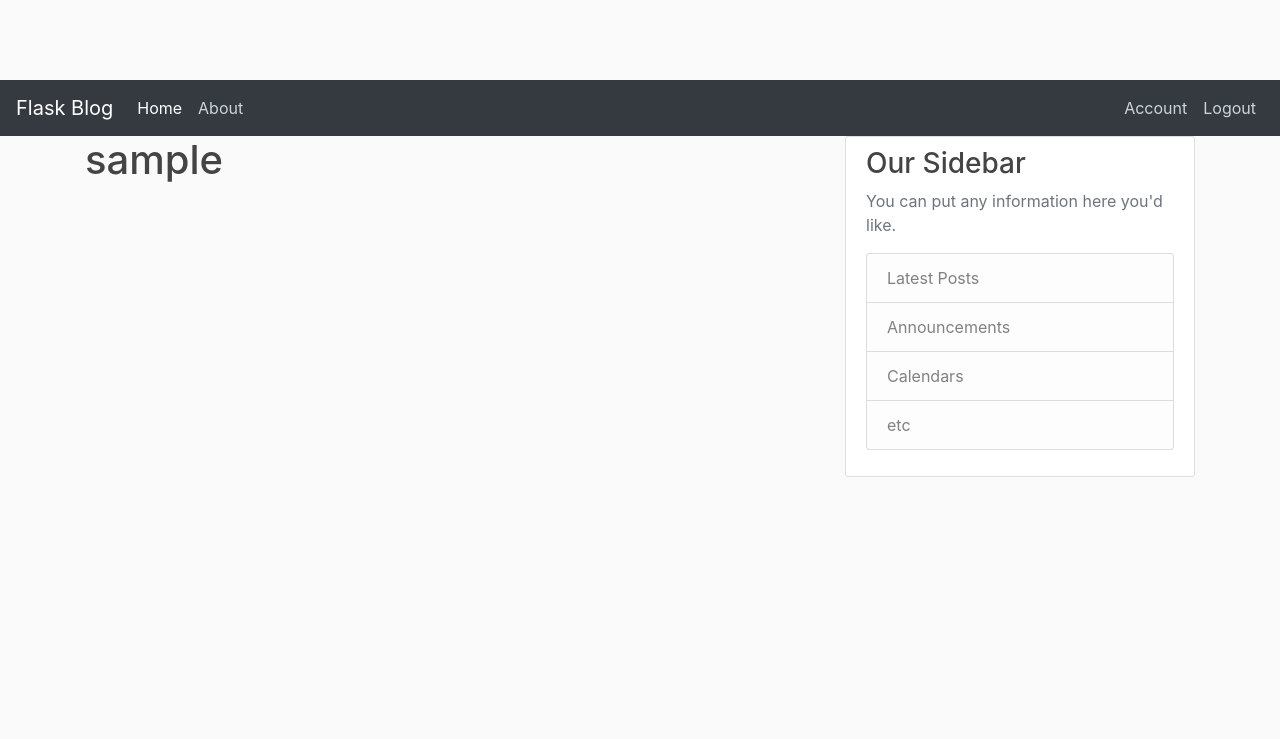
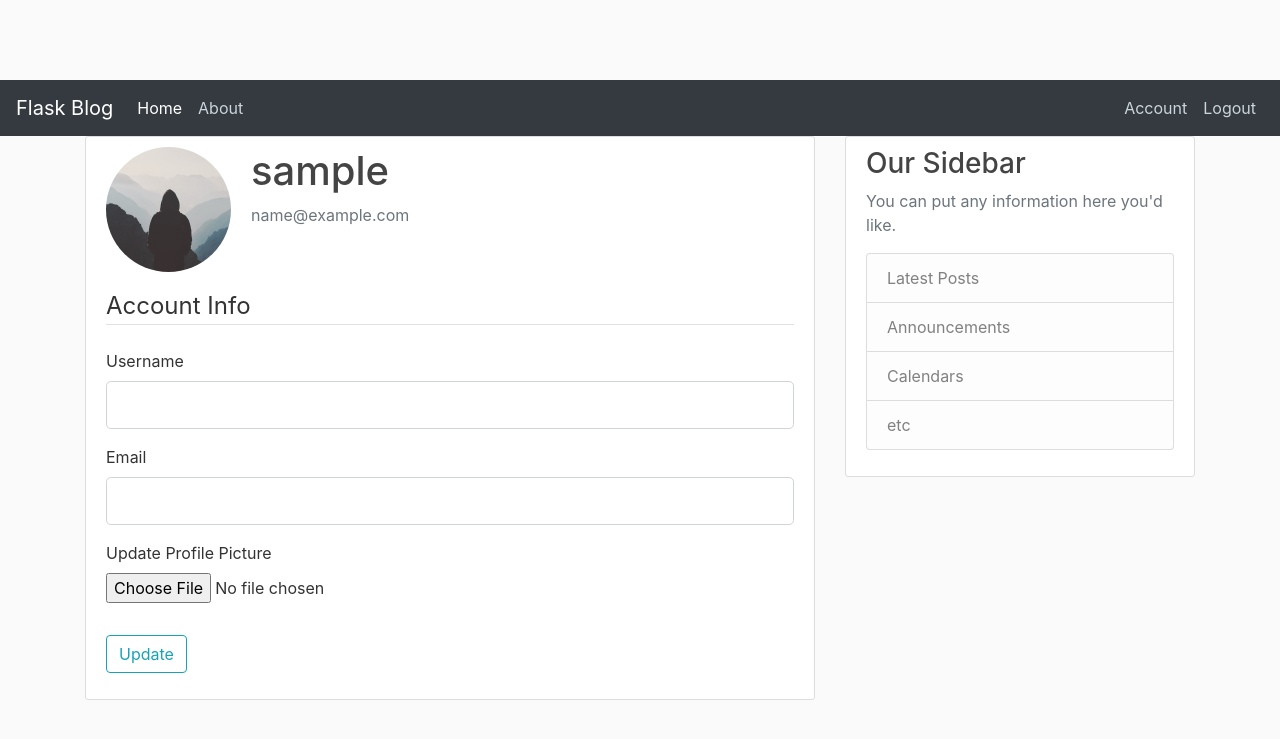
Before and after one commit to Vuduong96/flaskblog, a Flask app: page /account in a window 1280 px wide. Shown: the top 739 px of the page. Run offline with Flask 2, Linux system fonts and the light colour scheme; the visitor is signed in with stand-in values (Sample User, id 1); data comes from the database, SQL or seed files in the repository; some libraries are stand-ins or nearby versions.

Commit message:
User Account and Profile Picture
Change Profile Picture, update email and username.

```diff
--- a/flaskblog/__init__.py
+++ b/flaskblog/__init__.py
@@ -11,6 +11,8 @@ conn = "mysql+pymysql://{0}:{1}@{2}/{3}".format(confidential.dbuser, confidentia
 app = Flask(__name__)
 app.config['SECRET_KEY'] = '43b2a30aa627f539c748cda0d7615d6a'
 app.config['SQLALCHEMY_DATABASE_URI'] = conn
+app.config['UPLOAD_EXTENSIONS'] = ['.jpg', '.png', '.gif']
+
 
 from flask_sqlalchemy import SQLAlchemy
 db = SQLAlchemy(app) #app
--- a/flaskblog/forms.py
+++ b/flaskblog/forms.py
@@ -1,4 +1,6 @@
 from flask_wtf import FlaskForm
+from flask_wtf.file import FileField, FileAllowed
+from flask_login import current_user
 from wtforms import StringField, PasswordField, SubmitField, BooleanField
 from wtforms.validators import DataRequired, Length, Email, EqualTo, ValidationError
 from flaskblog.models import User
@@ -31,3 +33,24 @@ class LoginForm(FlaskForm):
     password = PasswordField('Password', validators=[DataRequired()])
     remember = BooleanField('Remember Me')
     submit = SubmitField('Login')
+
+
+class UpdateAccountForm(FlaskForm):
+    username = StringField('Username',
+                            validators=[DataRequired(), Length(min=2, max=20)])
+    email = StringField('Email',
+                        validators=[DataRequired(), Email()])
+    picture = FileField('Update Profile Picture', validators=[FileAllowed(['jpg', 'png'])])
+    submit = SubmitField('Update')
+
+    def validate_username(self, username):
+        if username.data != current_user.username:
+            user = User.query.filter_by(username=username.data).first()
+            if user:
+                raise ValidationError('That username is taken. Please choose a differnt one')
+
+    def validate_email(self, email):
+        if email.data != current_user.email:
+            email = User.query.filter_by(email=email.data).first()
+            if email:
+                raise ValidationError('This email has been registered. Please login or choose a differnt one')
--- a/flaskblog/models.py
+++ b/flaskblog/models.py
@@ -11,7 +11,7 @@ class User(db.Model, UserMixin):
     id = db.Column(db.Integer, primary_key=True)
     username = db.Column(db.String(20), unique=True, nullable=False)
     email = db.Column(db.String(120), unique=True, nullable=False)
-    image_file = db.Column(db.String(20), nullable=False, default='default.jpg')
+    image_file = db.Column(db.String(20), nullable=False, default='default.png')
     password = db.Column(db.String(60), nullable=False)
 
     # Relation one to many (1 author has multiple posts)
--- a/flaskblog/routes.py
+++ b/flaskblog/routes.py
@@ -1,6 +1,9 @@
+import os
+import secrets
+from PIL import Image
 from flask import render_template, url_for, flash, redirect, request
 from flaskblog import app, db, bcrypt
-from flaskblog.forms import RegistrationForm, LoginForm
+from flaskblog.forms import RegistrationForm, LoginForm, UpdateAccountForm
 from flaskblog.models import User, Post
 from flask_login import login_user, current_user, logout_user, login_required
 
@@ -65,7 +68,35 @@ def logout():
     logout_user()
     return redirect(url_for('home'))
 
-@app.route("/account")
+def save_picture(form_picture):
+    random_hex = secrets.token_hex(8)
+    _, f_ext = os.path.splitext(form_picture.filename)
+    picture_fn = random_hex + f_ext
+    picture_path = os.path.join(app.root_path, 'static/profile_pics', picture_fn)
+
+    output_size = (125, 125)
+    i = Image.open(form_picture)
+    i.thumbnail(output_size)
+    i.save(picture_path)
+
+    return picture_fn
+
+@app.route("/account", methods=['GET', 'POST'])
 @login_required
 def account():
-    return render_template('account.html', title='Account')
+    form = UpdateAccountForm()
+    if form.validate_on_submit():
+        if form.picture.data:
+            picture_file = save_picture(form.picture.data)
+            current_user.image_file = picture_file
+        current_user.username = form.username.data
+        current_user.email = form.email.data
+        db.session.commit()
+        flash('Your username and password have been updated!', 'success')
+        return redirect(url_for('account'))
+    elif request.method == 'GET':
+        form.username.data == current_user.username
+        form.email.data == current_user.email
+    image_file = url_for('static', filename ='profile_pics/' + current_user.image_file)
+    return render_template('account.html', title='Account',
+                            image_file=image_file, form=form)
--- /dev/null
+++ b/flaskblog/static/main.css
@@ -0,0 +1,80 @@
+body {
+  background: #fafafa;
+  color: #333333;
+  margin-top: 5rem;
+}
+
+h1, h2, h3, h4, h5, h6 {
+  color: #444444;
+}
+
+.bg-steel {
+  background-color: #5f788a;
+}
+
+.site-header .navbar-nav .nav-link {
+  color: #cbd5db;
+}
+
+.site-header .navbar-nav .nav-link:hover {
+  color: #ffffff;
+}
+
+.site-header .navbar-nav .nav-link.active {
+  font-weight: 500;
+}
+
+.content-section {
+  background: #ffffff;
+  padding: 10px 20px;
+  border: 1px solid #dddddd;
+  border-radius: 3px;
+  margin-bottom: 20px;
+}
+
+.article-title {
+  color: #444444;
+}
+
+a.article-title:hover {
+  color: #428bca;
+  text-decoration: none;
+}
+
+.article-content {
+  white-space: pre-line;
+}
+
+.article-img {
+  height: 65px;
+  width: 65px;
+  margin-right: 16px;
+}
+
+.article-metadata {
+  padding-bottom: 1px;
+  margin-bottom: 4px;
+  border-bottom: 1px solid #e3e3e3
+}
+
+.article-metadata a:hover {
+  color: #333;
+  text-decoration: none;
+}
+
+.article-svg {
+  width: 25px;
+  height: 25px;
+  vertical-align: middle;
+}
+
+.account-img {
+  height: 125px;
+  width: 125px;
+  margin-right: 20px;
+  margin-bottom: 16px;
+}
+
+.account-heading {
+  font-size: 2.5rem;
+}
--- a/flaskblog/templates/account.html
+++ b/flaskblog/templates/account.html
@@ -1,4 +1,57 @@
 {% extends "layout.html" %}
 {% block content %}
-    <h1>{{ current_user.username }}</h1>
+    <div class="content-section">
+      <div class="media">
+        <img class="rounded-circle account-img" src="{{ image_file }}">
+        <div class="media-body">
+          <h2 class="account-heading">{{ current_user.username }}</h2>
+          <p class="text-secondary">{{ current_user.email }}</p>
+        </div>
+      </div>
+        <form action="" method="POST" enctype="multipart/form-data">
+            {{ form.hidden_tag() }}
+            <fieldset class="form-group">
+                <legend class="border-bottom mb-4">Account Info</legend>
+                <div class="form-group">
+                    {{ form.username.label(class="form-control-label") }}
+
+                    {% if form.username.errors %}
+                        {{ form.username(class="form-control form-control-lg is-invalid") }}
+                        <div class="invalid-feedback">
+                            {% for error in form.username.errors %}
+                                <span>{{ error }}</span>
+                            {% endfor %}
+                        </div>
+                    {% else %}
+                        {{ form.username(class="form-control form-control-lg") }}
+                    {% endif %}
+                </div>
+                <div class="form-group">
+                    {{ form.email.label(class="form-control-label") }}
+                    {% if form.email.errors %}
+                        {{ form.email(class="form-control form-control-lg is-invalid") }}
+                        <div class="invalid-feedback">
+                            {% for error in form.email.errors %}
+                                <span>{{ error }}</span>
+                            {% endfor %}
+                        </div>
+                    {% else %}
+                        {{ form.email(class="form-control form-control-lg") }}
+                    {% endif %}
+                </div>
+                <div class="form-group">
+                    {{ form.picture.label() }}
+                    {{ form.picture(class="form-control-file") }}
+                    {% if form.picture.errors %}
+                        {% for error in form.picture.errors %}
+                            <span class="text-danger">{{ error }}</span></br>
+                        {% endfor %}
+                    {% endif %}
+                </div>
+            </fieldset>
+            <div class="form-group">
+                {{ form.submit(class="btn btn-outline-info") }}
+            </div>
+        </form>
+    </div>
 {% endblock content %}
--- a/flaskblog/templates/static/main.css
+++ /dev/null
@@ -1,80 +0,0 @@
-body {
-    background: #fafafa;
-    color: #333333;
-    margin-top: 5rem;
-  }
-
-  h1, h2, h3, h4, h5, h6 {
-    color: #444444;
-  }
-
-  .bg-steel {
-    background-color: #5f788a;
-  }
-
-  .site-header .navbar-nav .nav-link {
-    color: #cbd5db;
-  }
-
-  .site-header .navbar-nav .nav-link:hover {
-    color: #ffffff;
-  }
-
-  .site-header .navbar-nav .nav-link.active {
-    font-weight: 500;
-  }
-
-  .content-section {
-    background: #ffffff;
-    padding: 10px 20px;
-    border: 1px solid #dddddd;
-    border-radius: 3px;
-    margin-bottom: 20px;
-  }
-
-  .article-title {
-    color: #444444;
-  }
-
-  a.article-title:hover {
-    color: #428bca;
-    text-decoration: none;
-  }
-
-  .article-content {
-    white-space: pre-line;
-  }
-
-  .article-img {
-    height: 55px;
-    width: 65px;
-    margin-right: 16px;
-  }
-
-  .article-metadata {
-    padding-bottom: 1px;
-    margin-bottom: 4px;
-    border-bottom: 1px solid #e3e3e3
-  }
-
-  .article-metadata a:hover {
-    color: #333;
-    text-decoration: none;
-  }
-
-  .article-svg {
-    width: 25px;
-    height: 50px;
-    vertical-align: middle;
-  }
-
-  .account-img {
-    height: 125px;
-    width: 125px;
-    margin-right: 20px;
-    margin-bottom: 16px;
-  }
-
-  .account-heading {
-    font-size: 3.5rem;
-  }
```
Also changed, not shown: flaskblog/confidential.py (+4 -4 lines), flaskblog/static/profile_pics/5580827ad9f29c92.jpg (added), flaskblog/static/profile_pics/771733fe4bc5b630.jpg (added), flaskblog/static/profile_pics/96eabf0137a89409.jpg (added), flaskblog/static/profile_pics/default.png (added), flaskblog/static/profile_pics/default1.png (added).
